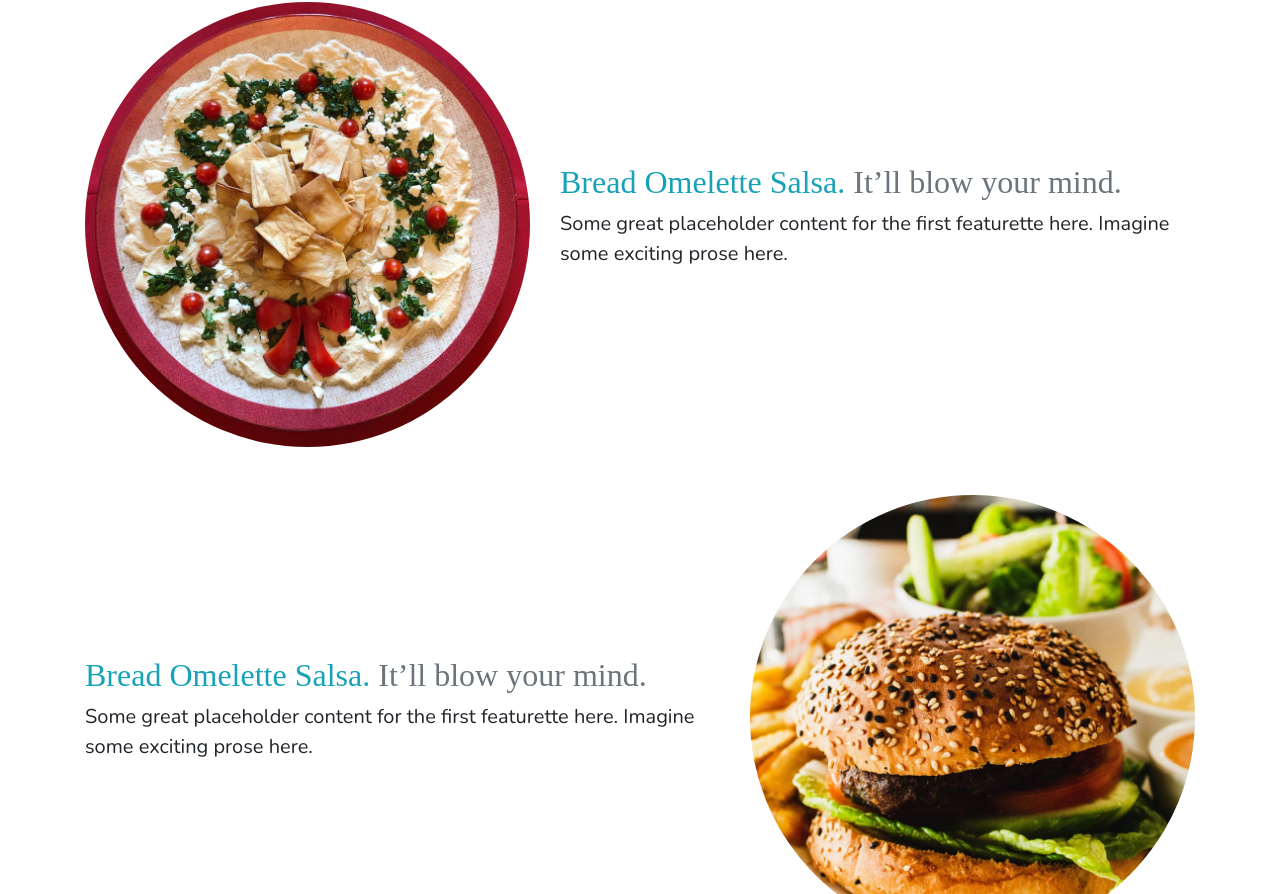
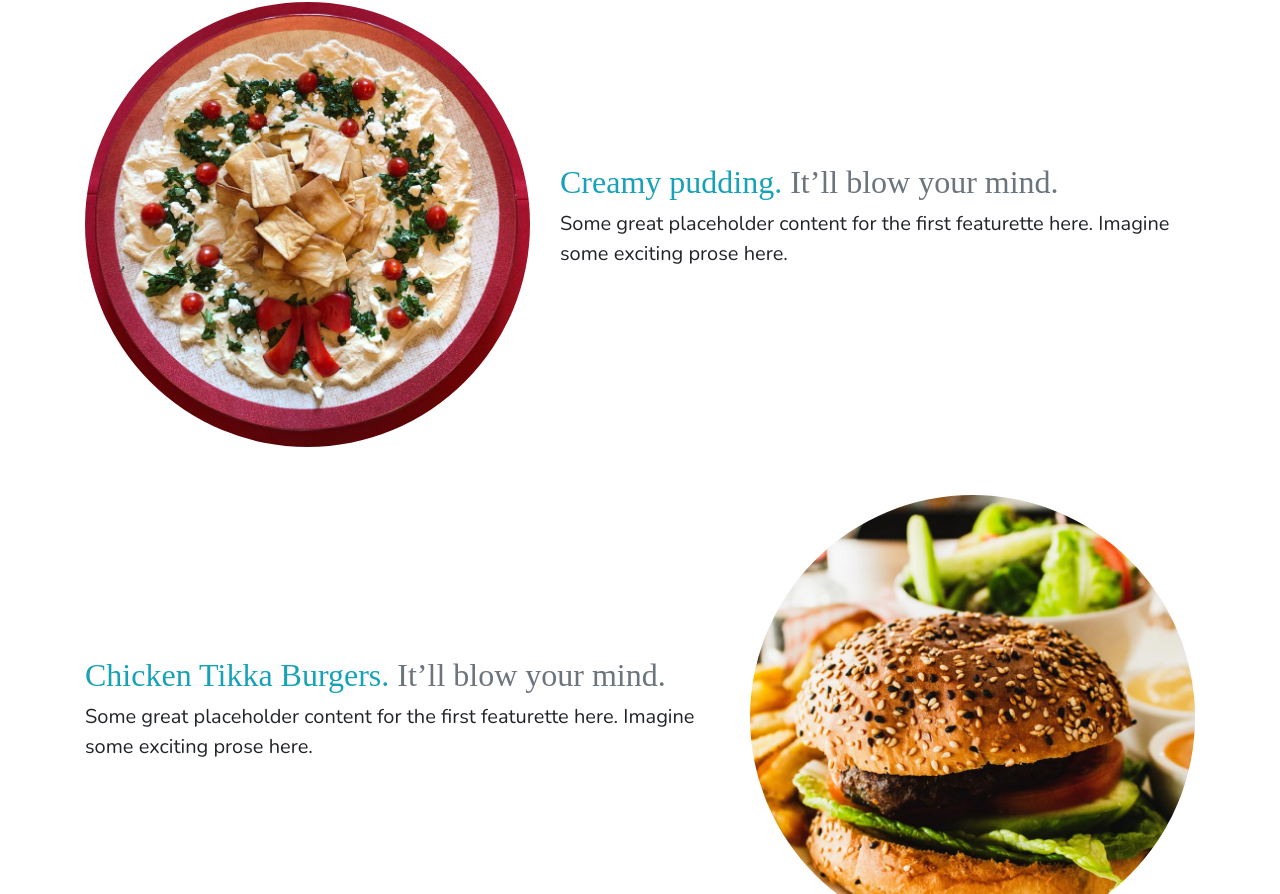
Before and after one commit to OverloadedSam/Tasty-Spoon, a React (Create React App) app in the folder frontend/: page / in a window 1280 px wide. Shown: the part 1459-2353 px from the top of the page. Built offline with nearby package versions, Linux system fonts and the light colour scheme; no server answers; a web font is replaced by a local one.

Commit message:
fetaturette can be used to display data dynamically now it receives some props

```diff
--- a/frontend/src/components/Featurette.jsx
+++ b/frontend/src/components/Featurette.jsx
@@ -10,7 +10,7 @@ const Featurette = (props) => {
             <Row className="d-flex justify-content-center align-items-center py-4">
                 <Col md={7} className={`order-md-${props.contentOrder}`}>
                     <h2 className="featurette-heading text-info">
-                        Bread Omelette Salsa.{" "}
+                        {props.prodName}.{" "}
                         <span className="text-muted">
                             It’ll blow your mind.
                         </span>
--- a/frontend/src/components/TopRatedFoods.jsx
+++ b/frontend/src/components/TopRatedFoods.jsx
@@ -13,16 +13,19 @@ const TopRatedFoods = () => {
                     imgUrl="./assets/images/food/feature-1.jpg"
                     imgOrder="2"
                     contentOrder="1"
-                />
+                    prodName="Bread Omelette Salsa"
+                    />
                 <Featurette
                     imgUrl="./assets/images/food/feature-2.jpg"
                     imgOrder="1"
                     contentOrder="2"
-                />
+                    prodName="Creamy pudding"
+                    />
                 <Featurette
                     imgUrl="./assets/images/food/feature-3.jpg"
                     imgOrder="2"
                     contentOrder="1"
+                    prodName="Chicken Tikka Burgers"
                 />
             </Container>
         </>
```
